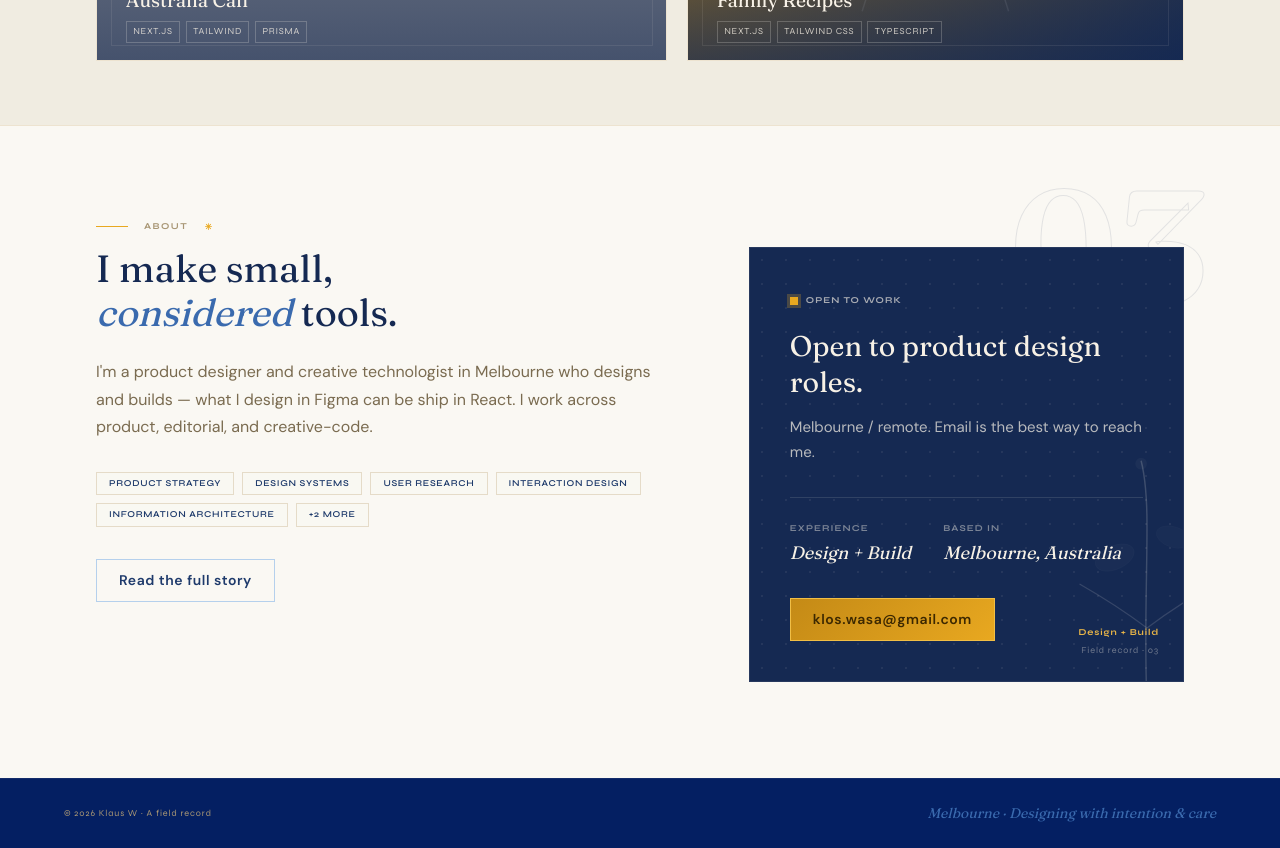
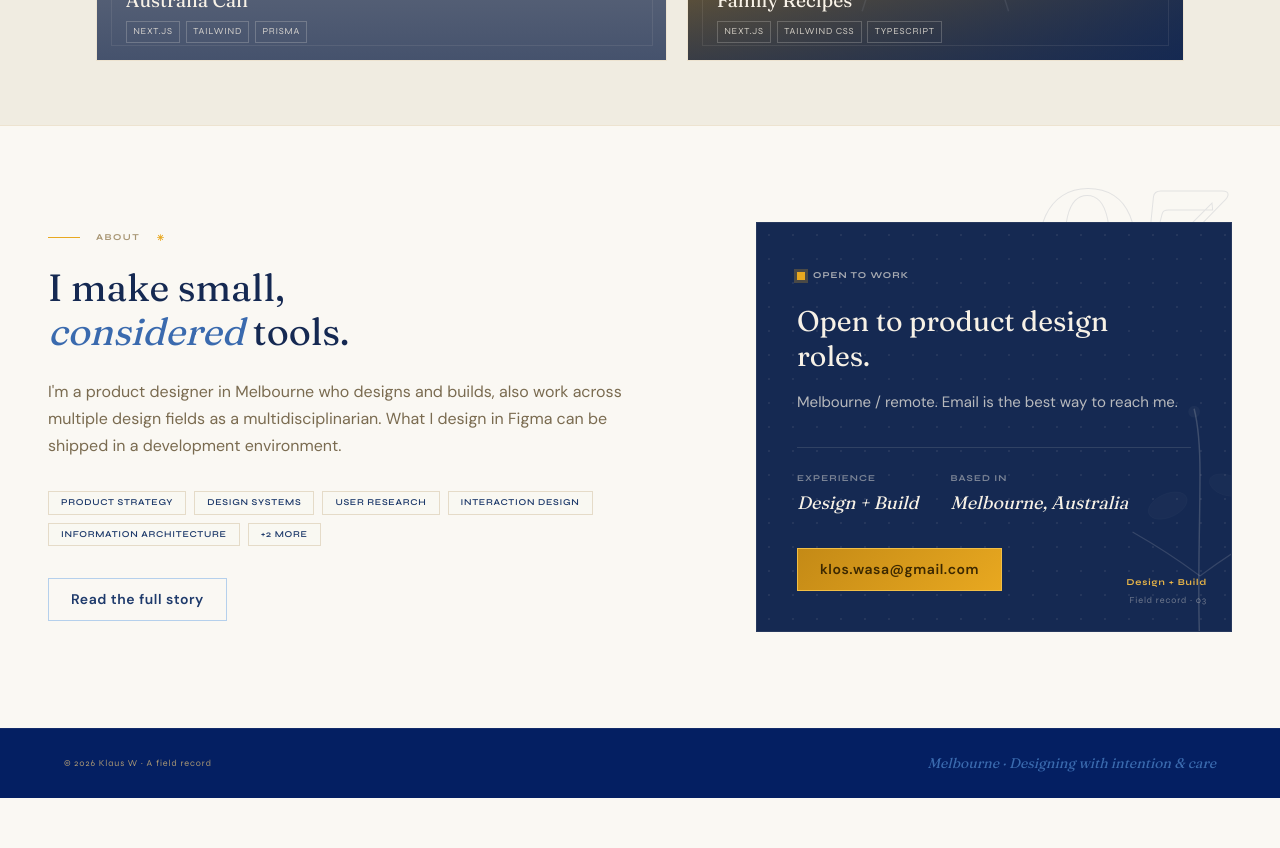
Before and after one commit to Kloswasa/portfolio-site, a Next.js app: page / in a window 1280 px wide. Shown: the part 1460-2308 px from the top of the page. After the commit the page ends 2258 px from the top, so only its background shows below. Built offline with nearby package versions, Linux system fonts and the light colour scheme; grey boxes are pictures that could not be loaded.

Commit message:
layout rearrange

```diff
--- a/src/components/HeroSection.tsx
+++ b/src/components/HeroSection.tsx
@@ -65,7 +65,7 @@ export function HeroSection({
           </SnapItem>
 
           <SnapItem>
-            <p className="mb-12 max-w-full font-body text-base leading-relaxed text-text-muted md:max-w-sm text-justify">
+            <p className="mb-12 max-w-full font-body text-base leading-relaxed text-text-muted md:max-w-sm ">
               {hero.description}
             </p>
           </SnapItem>
--- a/src/components/HomeAboutSection.tsx
+++ b/src/components/HomeAboutSection.tsx
@@ -86,17 +86,14 @@ export function HomeAboutSection() {
 
   return (
     <section id="about" className="home-about">
-      <SnapSectionReveal className="home-section__inner">
+      <SnapSectionReveal className="home-about__inner">
         <p className="home-section__watermark" aria-hidden="true">
           {SECTION_NUMBER}
         </p>
 
-        <SnapItem as="header" className="home-section__header">
-          <p className="eyebrow mb-0">About</p>
-        </SnapItem>
-
         <div className="home-about__grid">
           <SnapItem className="home-about__main">
+            <p className="eyebrow home-about__eyebrow">About</p>
             <h2 className="home-section__heading">
               <AboutHeading text={teaser.shortHeading} />
             </h2>
--- a/src/components/about/AboutTimeline.tsx
+++ b/src/components/about/AboutTimeline.tsx
@@ -18,7 +18,10 @@ export function AboutTimeline({ block, entries }: AboutTimelineProps) {
             <span className="about-record__year">{entry.year}</span>
             <div className="about-record__body">
               <h3 className="about-record__role">{entry.role}</h3>
-              <p className="about-record__place">{entry.place}</p>
+              {entry.specialisation ? (
+                <p className="about-record__specialisation">{entry.specialisation}</p>
+              ) : null}
+              <p className="about-record__place">{entry.university ?? entry.place}</p>
               <p className="about-record__note">{entry.note}</p>
             </div>
             <span className="about-record__tag">{entry.tag}</span>
--- a/src/content/about.ts
+++ b/src/content/about.ts
@@ -68,7 +68,7 @@ export const ABOUT_TIMELINE: AboutTimelineEntry[] = [
   {
     year: "2025-2026",
     role: "Product Designer",
-    place: "Company Verse · Remote (Sydney)",
+    place: "Vision Verse · Remote (Sydney)",
     note: "Took a quiz game from research to production — illustration, interface, and front-end code working as one. Shipped to a custom domain within two weeks.",
     tag: "Present",
   },
@@ -80,7 +80,7 @@ export const ABOUT_TIMELINE: AboutTimelineEntry[] = [
     tag: "Award",
   },
   {
-    year: "2022-2023",
+    year: "2022-2024",
     role: "Freelance Designer",
     place: "Self-employed",
     note:  "2D and 3D work across packaging, products, booths, and social media — research-led design that found the line between what a brand wanted to say and what its market actually needed to hear."
@@ -107,14 +107,16 @@ export const ABOUT_EDUCATION: AboutTimelineEntry[] = [
   {
     year: "2024-2025",
     role: "Master of Information Technology",
-    place: "Swinburne University · Melbourne",
+    specialisation: "Software Development specialisation",
+    university: "Swinburne University · Melbourne",
     note: "Specialised in software development — the deliberate decision to learn the other half of the craft, so design ideas would never have to wait for someone else to build them.",
     tag: "2 yrs",
   },
   {
-    year: "2015",
+    year: "2015-2019",
     role: "Bachelor of Decorative Art (Design)",
-    place: "Silpakorn University · Bangkok",
+    specialisation: "Product Design specialisation",
+    university: "Silpakorn University · Bangkok",
     note: "Where the eye for form and the instinct for storytelling first met — the roots of everything that came after.",
     tag: "4 yrs",
   },
@@ -171,7 +173,7 @@ const practiceSkills =
 export const ABOUT_HOME_TEASER: AboutHomeTeaser = {
   shortHeading: "I make small, considered tools.",
   storyIntro:
-    "I'm a product designer and creative technologist in Melbourne who designs and builds \u2014 what I design in Figma can be ship in React. I work across product, editorial, and creative-code.",
+    "I'm a product designer in Melbourne who designs and builds, also work across multiple design fields as a multidisciplinarian. What I design in Figma can be shipped in a development environment.",
   skills: practiceSkills,
   statusLabel: "Open to work",
   availabilityHeading: "Open to product design roles.",
@@ -199,7 +201,7 @@ export const ABOUT_END_COPY: AboutEndCopy = {
     { label: "Get in touch \u2192", href: `mailto:${siteConfig.email}`, variant: "primary" },
     { label: "See the work", href: "/work", variant: "ghost" },
     {
-      label: "Download CV \u2193",
+      label: "Download Resume \u2193",
       href: siteConfig.resume.downloadHref,
       variant: "ghost",
     },
--- a/src/content/play.ts
+++ b/src/content/play.ts
@@ -48,8 +48,8 @@ const ALL_PLAY_HERO_META: PlayHeroMeta = {
 const PLAY_HERO_META_ILLUSTRATION_ONLY: PlayHeroMeta = {
   ...ALL_PLAY_HERO_META,
   description:
-    "Off-hours illustration. No brief, no client, no deadline — just the pleasure of making the thing.",
-  stats: [
+  "On and off the clock illustrations .\n Some from client work, some made simply for the pleasure of it.",
+   stats: [
     { label: "Illustrations", value: "6" },
     { label: "Media", value: "Digital" },
     { label: "Tools", value: "Procreate" },
--- a/src/lib/about/types.ts
+++ b/src/lib/about/types.ts
@@ -34,7 +34,9 @@ export interface AboutStory {
 export interface AboutTimelineEntry {
   year: string;
   role: string;
-  place: string;
+  specialisation?: string;
+  place?: string;
+  university?: string;
   note: string;
   tag: string;
 }
--- a/src/lib/work/archive.ts
+++ b/src/lib/work/archive.ts
@@ -52,12 +52,12 @@ export const WORK_HERO_META: WorkHeroMeta = {
   titleLine1: String(WORK_ARCHIVE_PROJECTS.length),
   titleLine2: "specimens",
   description:
-    "Each project is a pressed thing — studied, deliberate, committed to paper. Hover to develop the image. Click to read the full record.",
+    "Each project is logged like a specimen. Studied, deliberate, committed to the page. Hover to develop the image.\nClick to read the full record.",
   stats: [
     { label: "Disciplines", value: String(disciplineCount) },
     { label: "Industries", value: String(industryCount) },
     { label: "Years active", value: String(maxYear - minYear + 1) },
-    { label: "Collaborators", value: "12+" },
+    { label: "Collaborators", value: "10+" },
   ],
 };
 
--- a/src/styles/about.css
+++ b/src/styles/about.css
@@ -386,6 +386,16 @@
   color: var(--color-text);
 }
 
+.about-record__specialisation {
+  margin: 0 0 var(--spacing-1);
+  font-family: var(--font-mono);
+  font-size: var(--text-sm);
+  font-weight: 500;
+  letter-spacing: 0.1em;
+  color: var(--color-tertiary);
+  text-transform: uppercase;
+}
+
 .about-record__place {
   margin: 0 0 var(--spacing-2);
   font-family: var(--font-mono);
--- a/src/styles/home.css
+++ b/src/styles/home.css
@@ -140,6 +140,37 @@
   border-top: 1px solid var(--color-border-subtle);
 }
 
+/* Match hero-left horizontal inset (px-8 / md:px-12), not home-section__inner */
+.home-about__inner {
+  position: relative;
+  width: 100%;
+  padding-inline: var(--spacing-8);
+  padding-block: var(--spacing-16);
+}
+
+@media (min-width: 768px) {
+  .home-about__inner {
+    padding-inline: var(--spacing-12);
+    padding-block: var(--spacing-20);
+  }
+}
+
+@media (min-width: 1024px) {
+  .home-about__inner {
+    padding-block: var(--spacing-24);
+  }
+}
+
+.home-about__inner .home-section__watermark {
+  right: var(--spacing-8);
+}
+
+@media (min-width: 768px) {
+  .home-about__inner .home-section__watermark {
+    right: var(--spacing-12);
+  }
+}
+
 .home-about__grid {
   position: relative;
   z-index: 1;
@@ -151,7 +182,7 @@
   .home-about__grid {
     grid-template-columns: minmax(0, 1.15fr) minmax(0, 0.85fr);
     gap: var(--spacing-12);
-    align-items: start;
+    align-items: center;
   }
 }
 
@@ -165,6 +196,10 @@
   display: flex;
   flex-direction: column;
   gap: var(--spacing-6);
+}
+
+.home-about__eyebrow {
+  margin-bottom: 0;
 }
 
 .home-section__heading em {
--- a/src/styles/work-page.css
+++ b/src/styles/work-page.css
@@ -153,6 +153,7 @@
   font-size: 0.95rem;
   line-height: 1.75;
   color: var(--color-text-muted);
+  white-space: pre-line;
 }
 
 .work-hero__stats {
```
Also changed, not shown: src/lib/projects.ts (+14 -14 lines).
